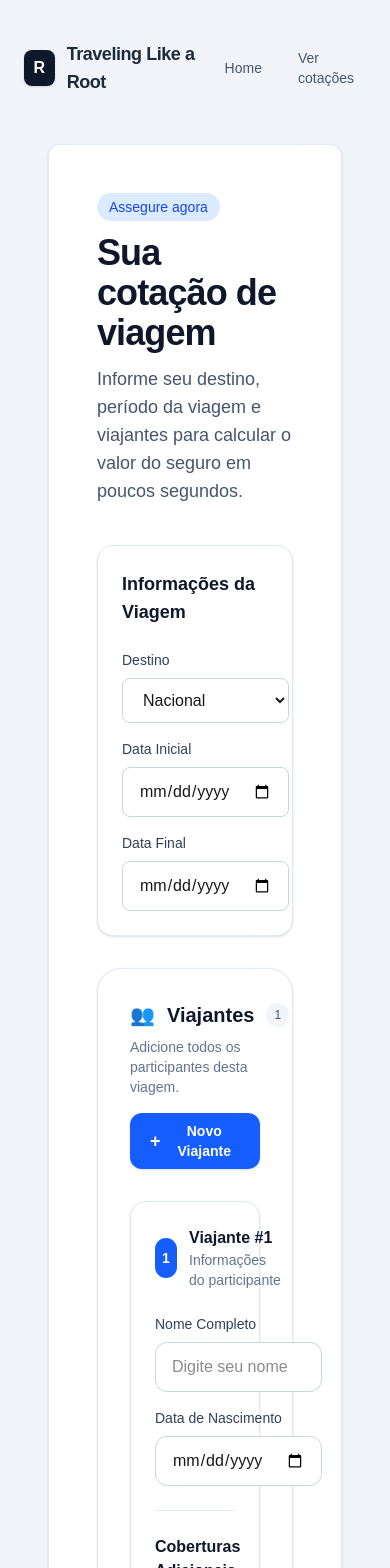
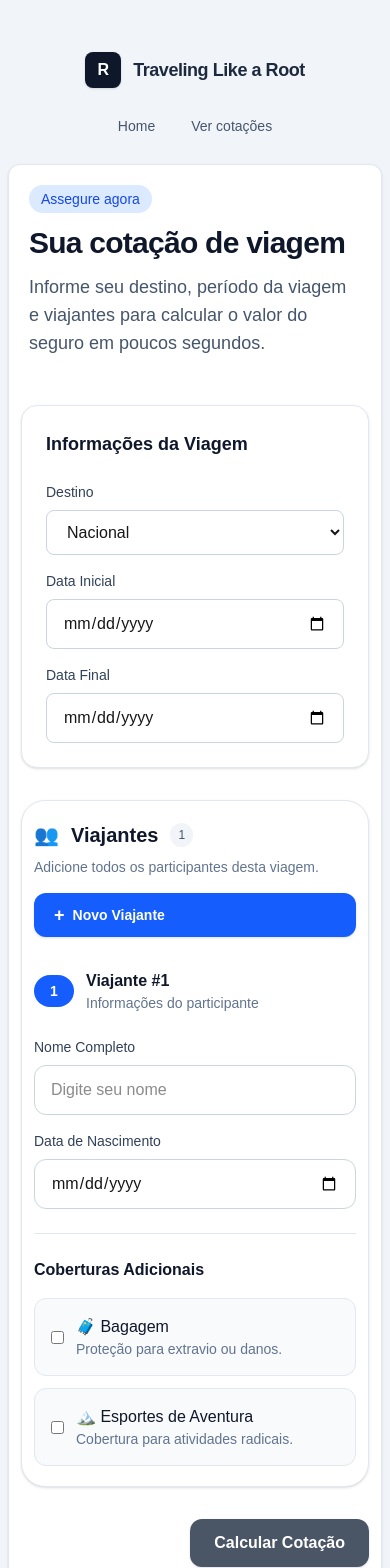
Before and after one commit to Marcos-SCO/traveling_like_a_root, a Next.js app in the folder next/: page / in a window 390 px wide. Shown: the top 1568 px of the page. Built offline with nearby package versions, Linux system fonts and the light colour scheme; no server answers.

Commit message:
style: improve layout and spacing across components for better responsiveness

```diff
--- a/next/app/layout.tsx
+++ b/next/app/layout.tsx
@@ -24,7 +24,7 @@ export default function RootLayout({
       className={`h-full antialiased`}
     >
       <body className="min-h-screen antialiased">
-        <div className="bg-slate-100 px-6 py-10 min-h-screen">
+        <div className="bg-slate-100 px-2 md:px-6 py-10 min-h-screen">
 
           <Header/>
 
--- a/next/app/page.tsx
+++ b/next/app/page.tsx
@@ -4,13 +4,13 @@ import Link from "next/link";
 
 export default function Home() {
   return (
-    <div className="p-6">
+    <div className="md:p-6">
       {/* Content */}
       <div className="space-y-6">
 
         {/* <QuoteResult /> */}
 
-        <section className="rounded-xl bg-white p-6 shadow-sm border border-slate-200">
+        <section className="rounded-xl bg-white p-3 md:p-6 shadow-sm border border-slate-200">
           <QuoteForm />
         </section>
       </div>
--- a/next/src/components/layout/Header.tsx
+++ b/next/src/components/layout/Header.tsx
@@ -2,7 +2,7 @@ import Link from "next/link";
 
 export default function Header() {
   return (
-    <header className="mx-auto max-w-5xl mb-6 flex items-center justify-between">
+    <header className="mx-auto max-w-5xl mb-2 md:mb-4 flex items-center flex-col md:flex-row p-3 md:p-0 justify-center sm:justify-between">
       {/* Logo */}
       <Link href="/" className="flex items-center gap-3 group">
         <div className="h-9 w-9 rounded-lg bg-slate-900 flex items-center justify-center text-white font-bold shadow-sm transition group-hover:scale-105">
@@ -15,7 +15,7 @@ export default function Header() {
       </Link>
 
       {/* Nav */}
-      <nav className="flex items-center gap-3">
+      <nav className="flex items-center gap-3 mt-5 md:mt-0">
         <Link
           href="/"
           className="rounded-lg px-3 py-2 text-sm font-medium text-slate-600 hover:bg-slate-200 hover:text-slate-900 transition"
--- a/next/src/components/quote/QuoteForm.tsx
+++ b/next/src/components/quote/QuoteForm.tsx
@@ -49,13 +49,13 @@ export default function QuoteForm() {
   };
 
   return (
-    <div className="max-w-4xl mx-auto p-6">
-      <div className="mb-10 space-y-3">
+    <div className="max-w-4xl mx-auto  md:p-6">
+      <div className="mb-10 p-2 space-y-3">
         <span className="inline-flex rounded-full bg-blue-100 px-3 py-1 text-sm font-medium text-blue-700">
           Assegure agora
         </span>
 
-        <h3 className="text-4xl font-bold tracking-tight text-slate-900 md:text-5xl">
+        <h3 className="text-3xl font-bold tracking-tight text-slate-900 md:text-5xl">
           Sua cotação de viagem
         </h3>
 
@@ -80,7 +80,7 @@ export default function QuoteForm() {
           <button
             type="submit"
             disabled={isSubmitting}
-            className="rounded-xl bg-gray-600 px-6 py-4 text-lg font-semibold text-white shadow-sm transition hover:bg-gray-700 hover:shadow-md disabled:opacity-50 disabled:cursor-not-allowed cursor-pointer"
+            className="rounded-xl bg-gray-600 px-6 py-3 font-semibold text-white shadow-sm transition hover:bg-gray-700 hover:shadow-md disabled:opacity-50 disabled:cursor-not-allowed cursor-pointer"
           >
             {isSubmitting ? "Calculando..." : "Calcular Cotação"}
           </button>
--- a/next/src/components/quote/TravelersAdditionFormSection.tsx
+++ b/next/src/components/quote/TravelersAdditionFormSection.tsx
@@ -24,7 +24,7 @@ export function TravelersAdditionFormSection({
   errors,
 }: TravelersAdditionFormSectionProps) {
   return (
-    <div className="rounded-3xl border border-slate-200 bg-white p-8 shadow-sm">
+    <div className="rounded-3xl border border-slate-200 bg-white py-5 p-3 md:p-8 shadow-sm">
       {/* Header */}
       <div className="mb-8 flex flex-col gap-4 md:flex-row md:items-center md:justify-between">
         <div>
--- a/next/src/components/traveler/TravelerForm.tsx
+++ b/next/src/components/traveler/TravelerForm.tsx
@@ -34,14 +34,14 @@ export default function TravelerForm({
 
   return (
     <div
-      className={`rounded-2xl border bg-white p-6 shadow-sm transition
-        ${hasTravelerError ? "border-red-200" : "border-slate-200"}
+      className={`rounded-2xl sm:border bg-white p-0 sm:p-6 sm:shadow-sm transition
+        ${hasTravelerError ? "sm:border-red-200" : "sm:border-slate-200"}
       `}
     >
       {/* Header */}
       <div className="mb-6 flex items-center justify-between">
         <div className="flex items-center gap-3">
-          <div className="flex h-10 w-10 items-center justify-center rounded-full bg-blue-600 text-sm font-bold text-white">
+          <div className="flex h-8 w-10 md:h-10 md:w-10 items-center justify-center rounded-full bg-blue-600 text-sm font-bold text-white">
             {index + 1}
           </div>
 
@@ -56,16 +56,16 @@ export default function TravelerForm({
           </div>
         </div>
 
-        {index > 0 && (
+        {index > 0 ? (
           <button
             type="button"
             onClick={remove}
-            className="flex h-9 w-9 items-center justify-center rounded-full bg-red-500 text-white font-bold hover:bg-red-600 transition cursor-pointer"
+            className="flex h-8 w-10 md:h-9 md:w-9 items-center justify-center rounded-full bg-red-500 text-white font-bold hover:bg-red-600 transition cursor-pointer"
             aria-label="Remover viajante"
           >
             ✕
           </button>
-        )}
+        ) : (<div className="w-10 md:w-9"></div>)}
       </div>
 
       {/* Personal Information */}
```
